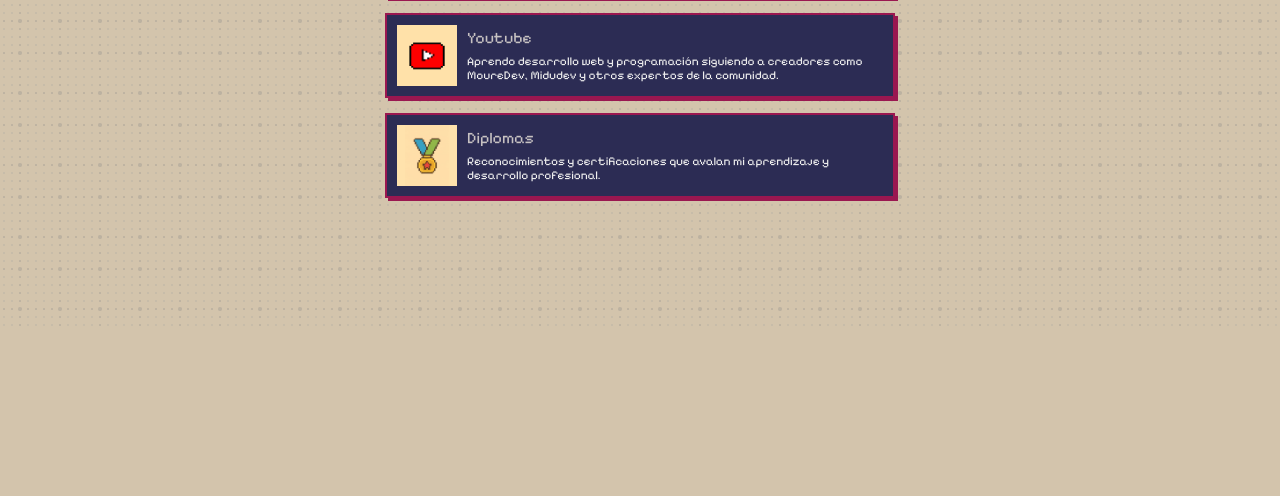
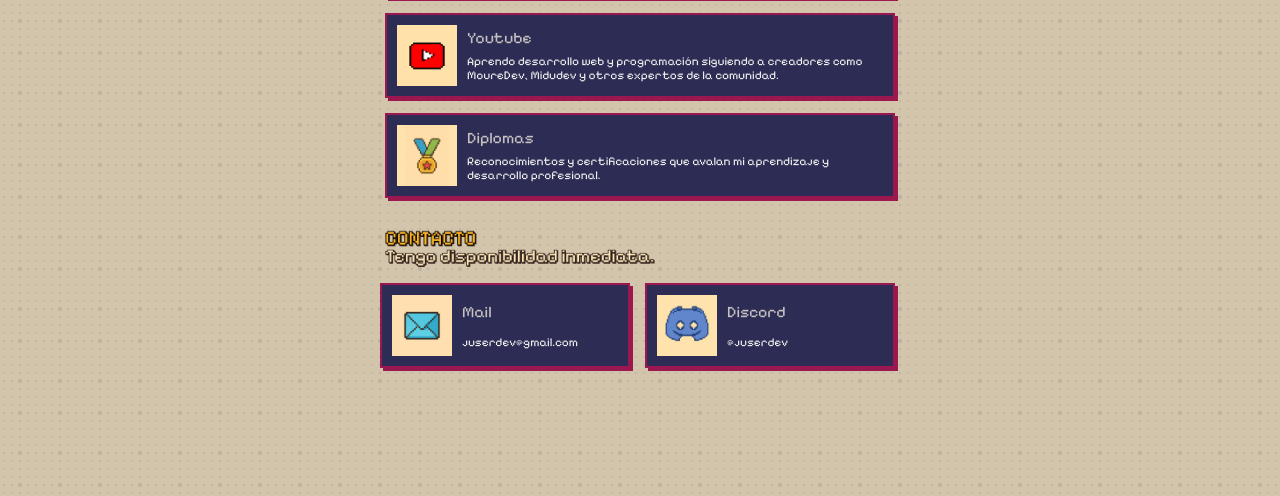
Before and after one commit to JuSeRDev/landing_django, a Django app: page / in a window 1280 px wide. Shown: the part 1295-1791 px from the top of the page. Before the commit the page ends 1621 px from the top, so only its background shows below. Run offline with Django 5.2, Linux system fonts and the light colour scheme.

Commit message:
creacion de seccion de contacto

```diff
--- a/landing/static/landing/css/style.css
+++ b/landing/static/landing/css/style.css
@@ -209,31 +209,36 @@ a{
 
 /* ------------------- WELCOME ------------------- */
 
-.container-welcome, .container-formation-academy{
+.container-welcome, .container-formation-academy, .container-contact-info{
   padding: 25px 0;
+}
+
+.container-contact-info{
+  padding-top: 0;
 }
 
 .welcome-projects, .container-formation{
   padding-bottom: 15px;
 }
 
-.welcome-img, .skills-img, .img-formations{
+.welcome-img, .skills-img, .img-formations, .img-contacts{
   width: 270px;
   padding-bottom: 15px;
 }
 
-.project-img, .img-formation{
+.project-img, .img-formation, .img-contact{
   width: 60px;
 }
 
-.container-projects, .container-formations{
+.container-projects, .container-formations, .container-contacts{
   display: flex;
   flex-direction: column;
   justify-content: flex-end;
   gap: 15px;
 }
 
-.container-project-shadow, .container-formation-shadow{
+
+.container-project-shadow, .container-formation-shadow, .container-contact-shadow{
   width: 100%;
   height: 85px;
   background-color: var(--acent-text);
@@ -241,7 +246,11 @@ a{
   right: -3px;
 }
 
-.container-project, .container-formation{
+.container-contact-shadow{
+  width: 250px;
+}
+
+.container-project, .container-formation, .container-contact{
   position: relative;
   top: -3px;
   left: -3px;
@@ -255,22 +264,22 @@ a{
   cursor: pointer;
 }
 
-.container-project:hover, .container-formation:hover{
+.container-project:hover, .container-formation:hover, .container-contact:hover{
   top: 0;
   left: 0;
 }
 
-.container-project-text, .container-formation-text{
+.container-project-text, .container-formation-text, .container-contact-text{
   display: flex;
   flex-direction: column;
   justify-content: space-around;
 }
 
-.project-title, .formation-title{
+.project-title, .formation-title, .contact-title{
   color: var(--welcome-card-title-color);
 }
 
-.project-description, .formation-text{
+.project-description, .formation-text, .contact-description{
   color: var(--welcome-card-description-color);
   font-size: 12px;
   font-weight: 100;
@@ -440,5 +449,14 @@ p.skills-message{
 
 /* ------------------- FORMACION ------------------- */
 
+.container-contacts{
+  display: flex;
+  flex-direction: row;
+  gap: 15px;
+}
+.container-contact{
+  width: 100%;
+}
+
 
 /* ------------------- END FORMACION ------------------- */
--- a/landing/templates/landing/index.html
+++ b/landing/templates/landing/index.html
@@ -226,6 +226,38 @@
 
   {# end container formacion #}
 
+  {# container contact #}
+
+  <div class="container-contact-info">
+    <img src="../../static/landing/img/contacto.png" alt="contacto" class="img-contacts">
+    <div class="container-contacts">
+      <a href="">
+        <div class="container-contact-shadow">
+          <div class="container-contact">
+            <img src="../../static/landing/img/mail_logo.jpg" alt="mail_logo" class="img-contact">
+            <div class="container-contact-text">
+              <p class="contact-title">Mail</p>
+              <p class="contact-description">juserdev@gmail.com</p>
+            </div>
+          </div>
+        </div>
+      </a>
+      <a href="">
+        <div class="container-contact-shadow">
+          <div class="container-contact">
+            <img src="../../static/landing/img/discord_logo.jpg" alt="discord_logo" class="img-contact">
+            <div class="container-contact-text">
+              <p class="contact-title">Discord</p>
+              <p class="contact-description">@juserdev</p>
+            </div>
+          </div>
+        </div>
+      </a>
+    </div>
+  </div>
+
+  {#  end container contact #}
+
 </div>
 
 
```
Also changed, not shown: landing/static/landing/img/contacto.png (added).
